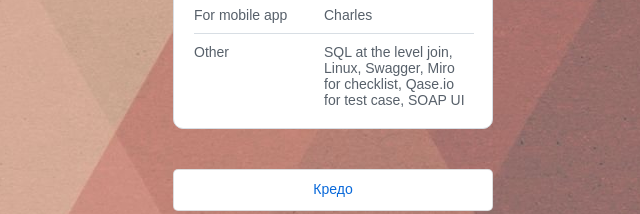
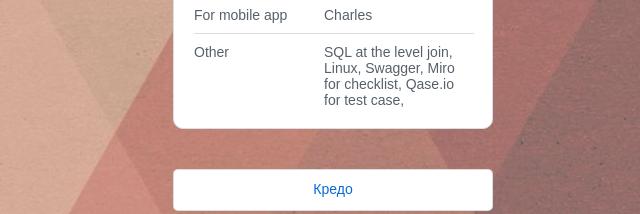
Before and after one commit to mkslkn-QA/mkslkn-QA.githab.io, a plain HTML site: page index.html in a window 1280 px wide. Shown: the part 894-1108 px from the top of the page, 307-947 px from the left. Drawn offline with Linux system fonts and the light colour scheme; a small style sheet from the web is missing.

Commit message:
del_soap

```diff
--- a/index.html
+++ b/index.html
@@ -53,9 +53,8 @@
           </li>
           <li class="links__link">
             <p class="links__title">Other</p>
-            <a class="linsk__title">SQL at the level join, Linux, Swagger, Miro for checklist, Qase.io for test case,
-              SOAP
-              UI</a>
+            <a class="linsk__title">SQL at the level join, Linux, Swagger, Miro for checklist, Qase.io for test
+              case,</a>
         </ul>
       </section>
     </main>
```
